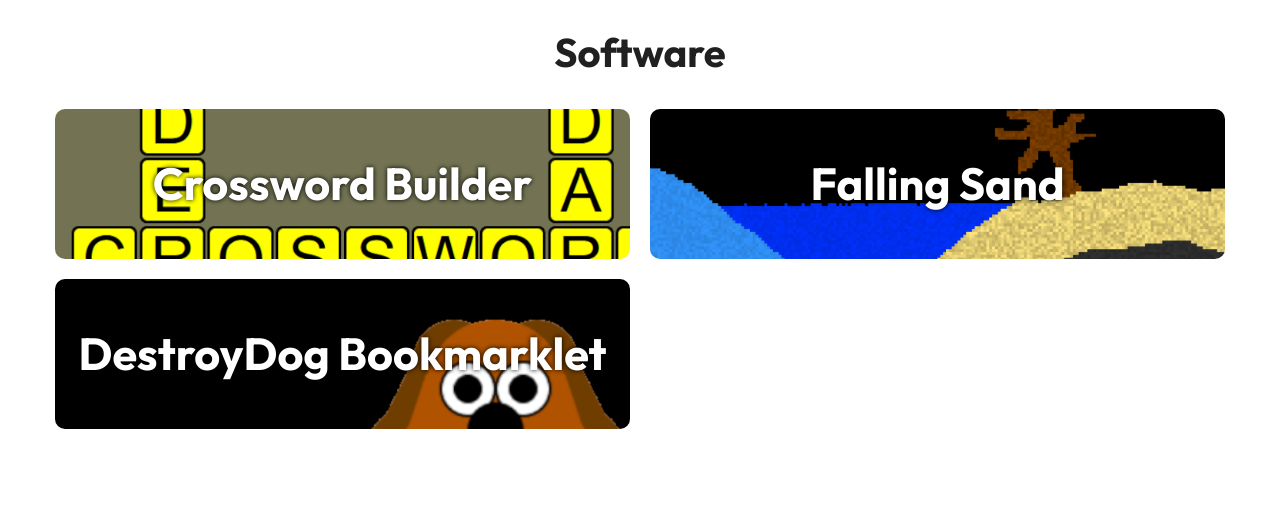
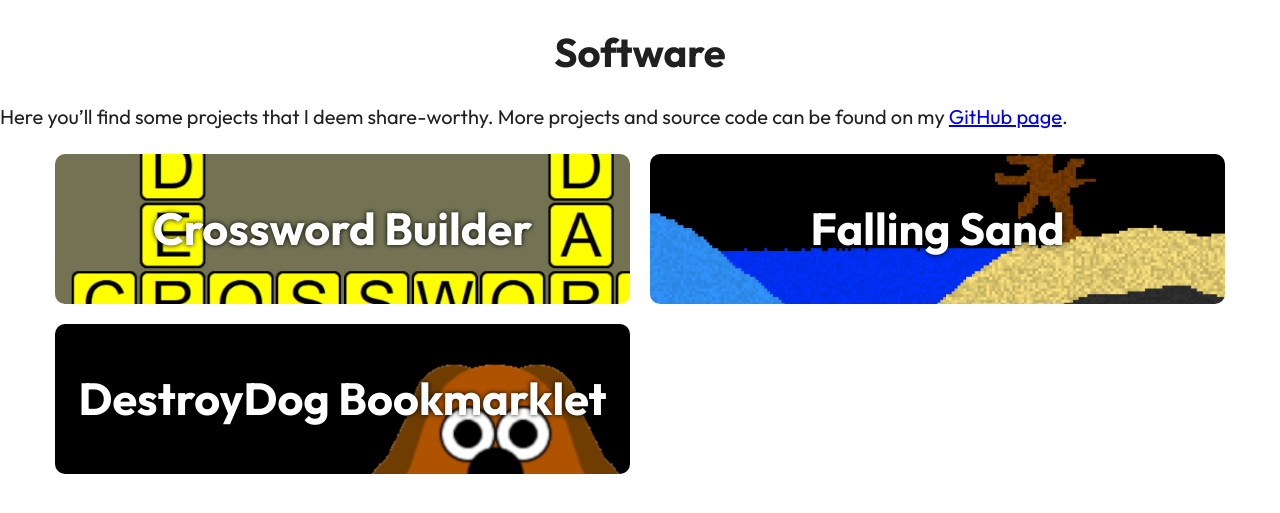
Before and after one commit to darienyoder/darienyoder.github.io, a Jekyll site: the page built from software.md, in a window 1280 px wide. Shown: the top 513 px of the page. Built offline with Jekyll 4.4.1, drawn with Linux system fonts in a browser that asks for light colours.

Commit message:
Software page description

```diff
--- a/software.md
+++ b/software.md
@@ -6,3 +6,5 @@ filter: software
 ---
 
 # Software
+
+Here you'll find some projects that I deem share-worthy. More projects and source code can be found on my [GitHub page](https://github.com/darienyoder).
```
